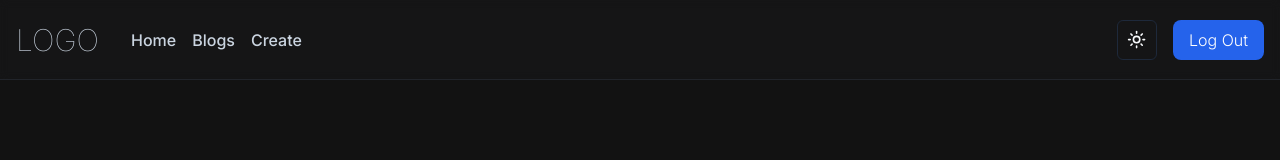
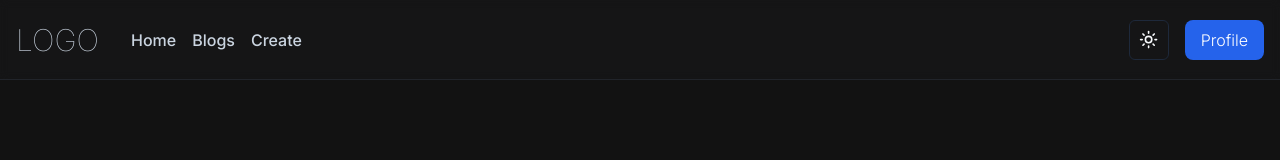
Before and after one commit to SaiKiranMatta/nextjs-mongodb-CRUD-application, a Next.js app: page / in a window 1280 px wide. Shown: the top 160 px of the page. Built offline with nearby package versions, Linux system fonts and the light colour scheme; no server answers; sample sign-in values are in the browser's storage.

Commit message:
Update Navbar

```diff
--- a/src/components/Navbar.jsx
+++ b/src/components/Navbar.jsx
@@ -5,6 +5,15 @@ import { ModeToggle } from "./themeToggle";
 import Link from "next/link";
 import { useSession } from "next-auth/react";
 import { doLogout } from "@/lib/actions";
+import {
+    DropdownMenu,
+    DropdownMenuContent,
+    DropdownMenuItem,
+    DropdownMenuLabel,
+    DropdownMenuSeparator,
+    DropdownMenuTrigger,
+} from "@/components/ui/dropdown-menu";
+import { LogOut } from "lucide-react";
 
 const Navbar = () => {
     const { data: session, status } = useSession();
@@ -35,12 +44,30 @@ const Navbar = () => {
                     <div className="flex flex-row items-center gap-4 ">
                         <ModeToggle />
                         {session ? (
-                            <div
-                                onClick={doLogout}
-                                className="px-4 py-2 font-light text-white bg-blue-600 rounded-lg cursor-pointer hover:bg-blue-400"
-                            >
-                                Log Out
-                            </div>
+                            // <div
+                            //     onClick={doLogout}
+                            //     className="px-4 py-2 font-light text-white bg-blue-600 rounded-lg cursor-pointer hover:bg-blue-400"
+                            // >
+                            //     Log Out
+                            // </div>
+                            <DropdownMenu>
+                                <DropdownMenuTrigger className="px-4 py-2 font-light text-white bg-blue-600 rounded-lg cursor-pointer hover:bg-blue-400">
+                                    Profile
+                                </DropdownMenuTrigger>
+                                <DropdownMenuContent className="bg-zinc-800">
+                                    <DropdownMenuLabel>
+                                        My Account
+                                    </DropdownMenuLabel>
+                                    <DropdownMenuSeparator />
+                                    <DropdownMenuItem>
+                                        Dashboard
+                                    </DropdownMenuItem>
+                                    <DropdownMenuItem onClick={doLogout}>
+                                        <LogOut className="w-4 h-4 mr-2" />
+                                        <span>Log out</span>
+                                    </DropdownMenuItem>
+                                </DropdownMenuContent>
+                            </DropdownMenu>
                         ) : (
                             <Link
                                 href={"/login"}
```
